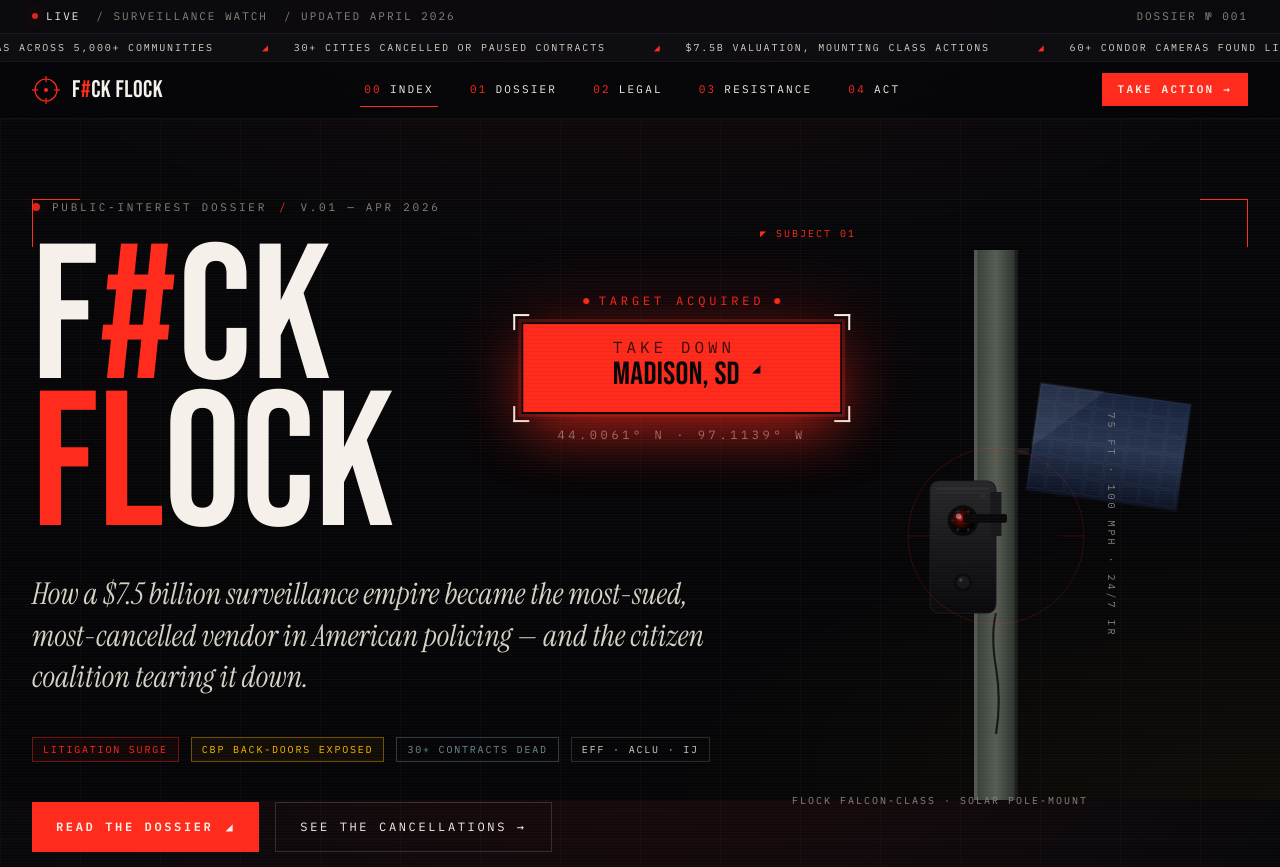
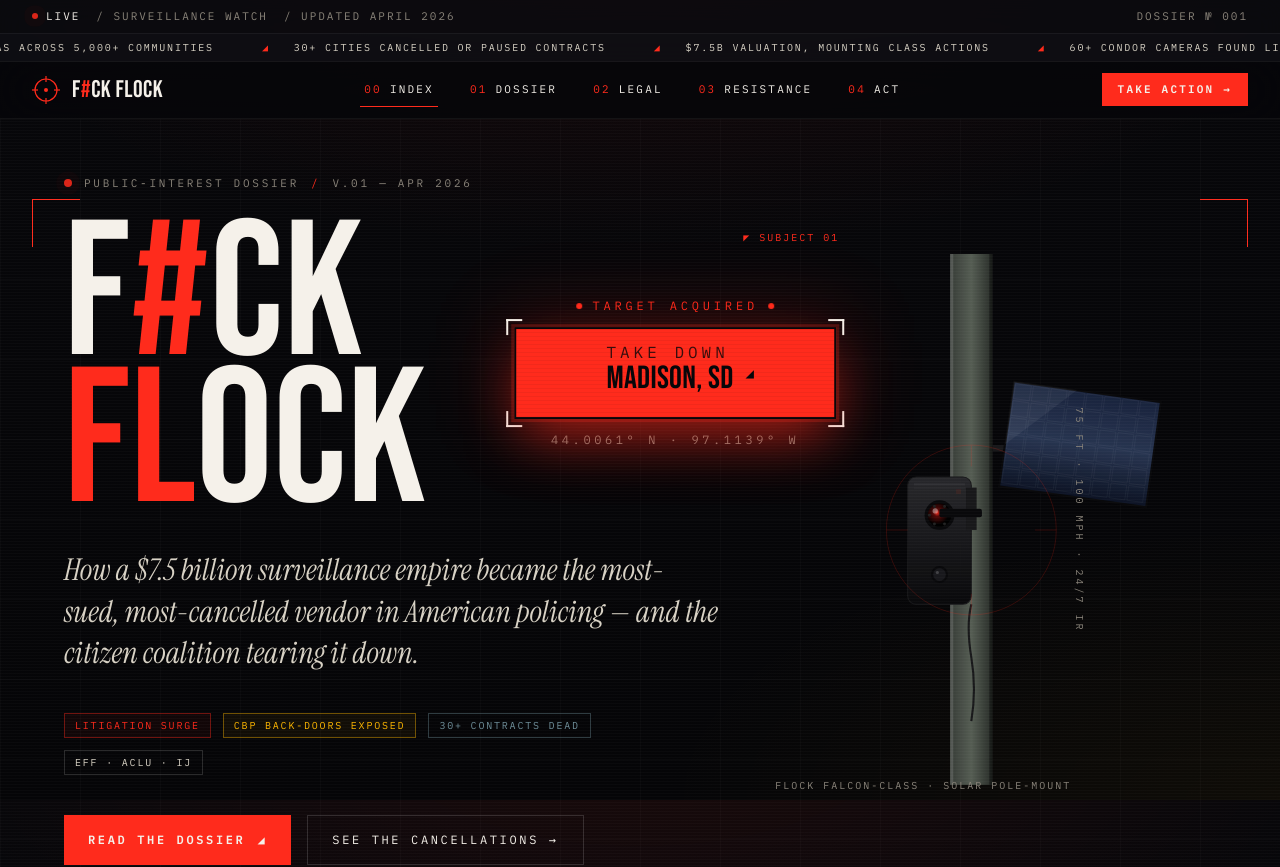
Before and after one commit to jakeoostra/fckflock, a Next.js app: page / in a window 1280 px wide. Shown: the top 867 px of the page. Built offline with nearby package versions, Linux system fonts and the light colour scheme.

Commit message:
Adjust hero style

```diff
--- a/app/page.tsx
+++ b/app/page.tsx
@@ -8,7 +8,7 @@
   return (
     <>
       {/* ============== HERO ============== */}
-      <section className="relative min-h-[88vh] px-4 sm:px-8 pt-16 sm:pt-20 pb-24 overflow-hidden scanlines">
+      <section className="relative min-h-[88vh] px-8 sm:px-16 pt-10 sm:pt-14 pb-24 overflow-hidden scanlines">
         {/* Decorative crosshair grid */}
         <div
           aria-hidden
@@ -44,6 +44,11 @@
               </span>
             </h1>
 
+            {/* ---------- INLINE TAKEDOWN BUTTON (mobile/tablet only) ---------- */}
+            <div className="mt-6 flex justify-center lg:hidden">
+              <TakeDownButton variant="inline" />
+            </div>
+
             <p className="font-serif italic text-2xl sm:text-3xl text-[var(--color-paper)] mt-6 max-w-2xl leading-snug text-pretty">
               How a $7.5 billion surveillance empire became the most-sued,
               most-cancelled vendor in American policing — and the citizen
@@ -73,11 +78,6 @@
               >
                 See the cancellations →
               </Link>
-            </div>
-
-            {/* ---------- INLINE TAKEDOWN BUTTON (mobile/tablet only) ---------- */}
-            <div className="mt-12 flex justify-center lg:hidden">
-              <TakeDownButton variant="inline" />
             </div>
           </div>
 
@@ -112,7 +112,7 @@
               pointer-events-none
             "
           >
-            <div className="pointer-events-auto mb-80 pr-40">
+            <div className="pointer-events-auto mb-75 pr-40">
               <TakeDownButton variant="floating" />
             </div>
           </div>
```
